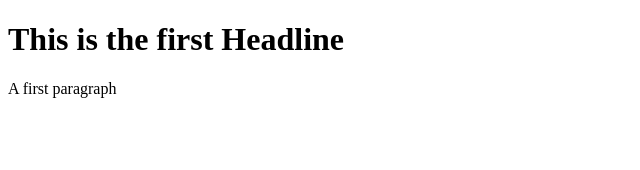
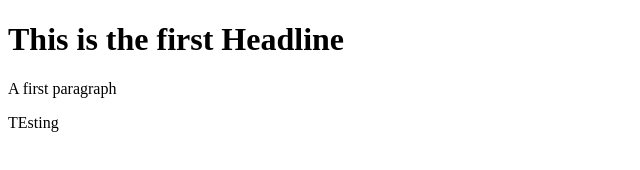
Before and after one commit to Pablo-Mal/IS117-AO3-002-S21, a plain HTML site: page index.html in a window 1280 px wide. Shown: the full height of the page, 0-640 px from the left. Drawn offline with Linux system fonts and the light colour scheme.

```diff
--- a/index.html
+++ b/index.html
@@ -7,5 +7,6 @@
 <body>
     <h1>This is the first Headline</h1>
     <p>A first paragraph</p>
+    <p>TEsting </p>
 </body>
 </html>
```
